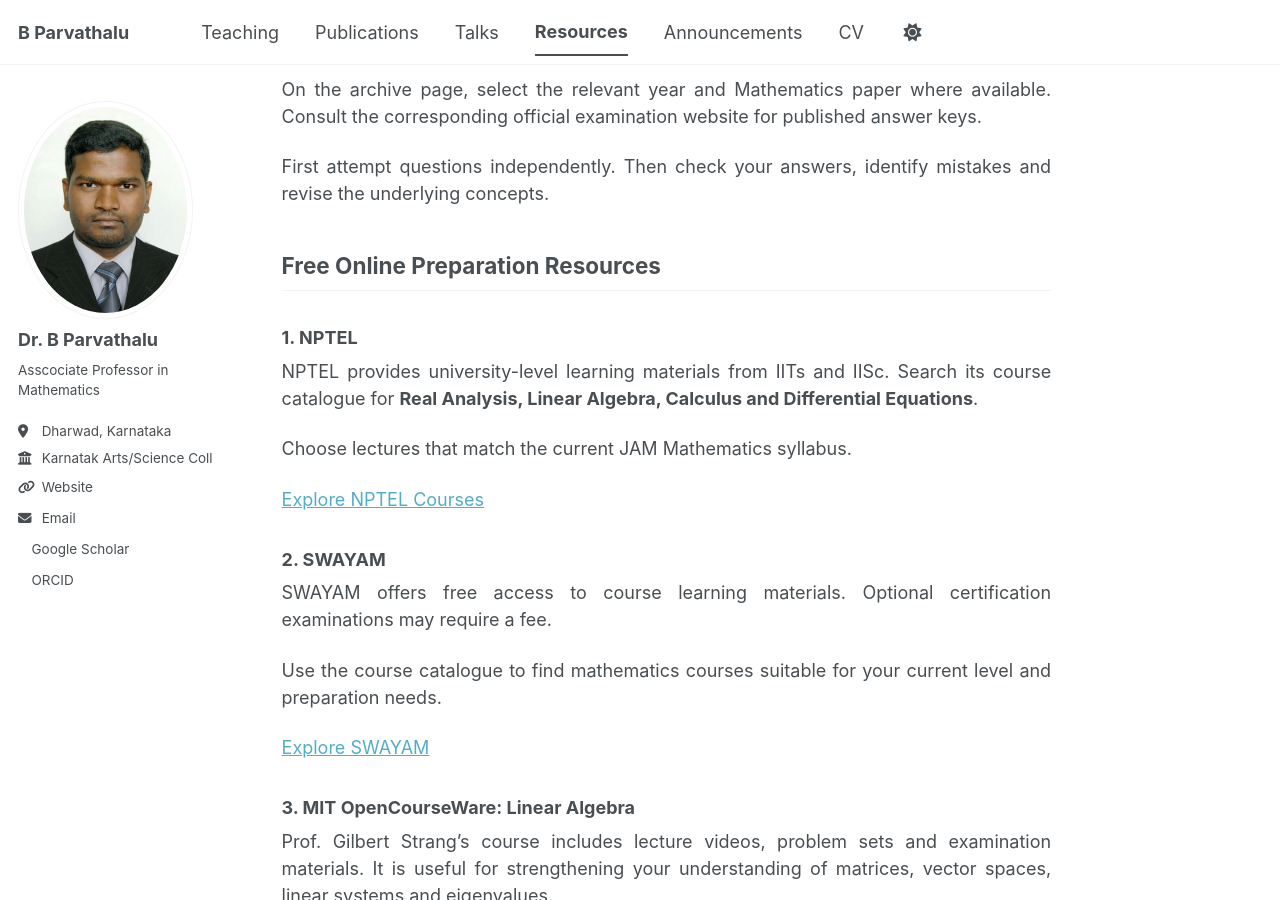
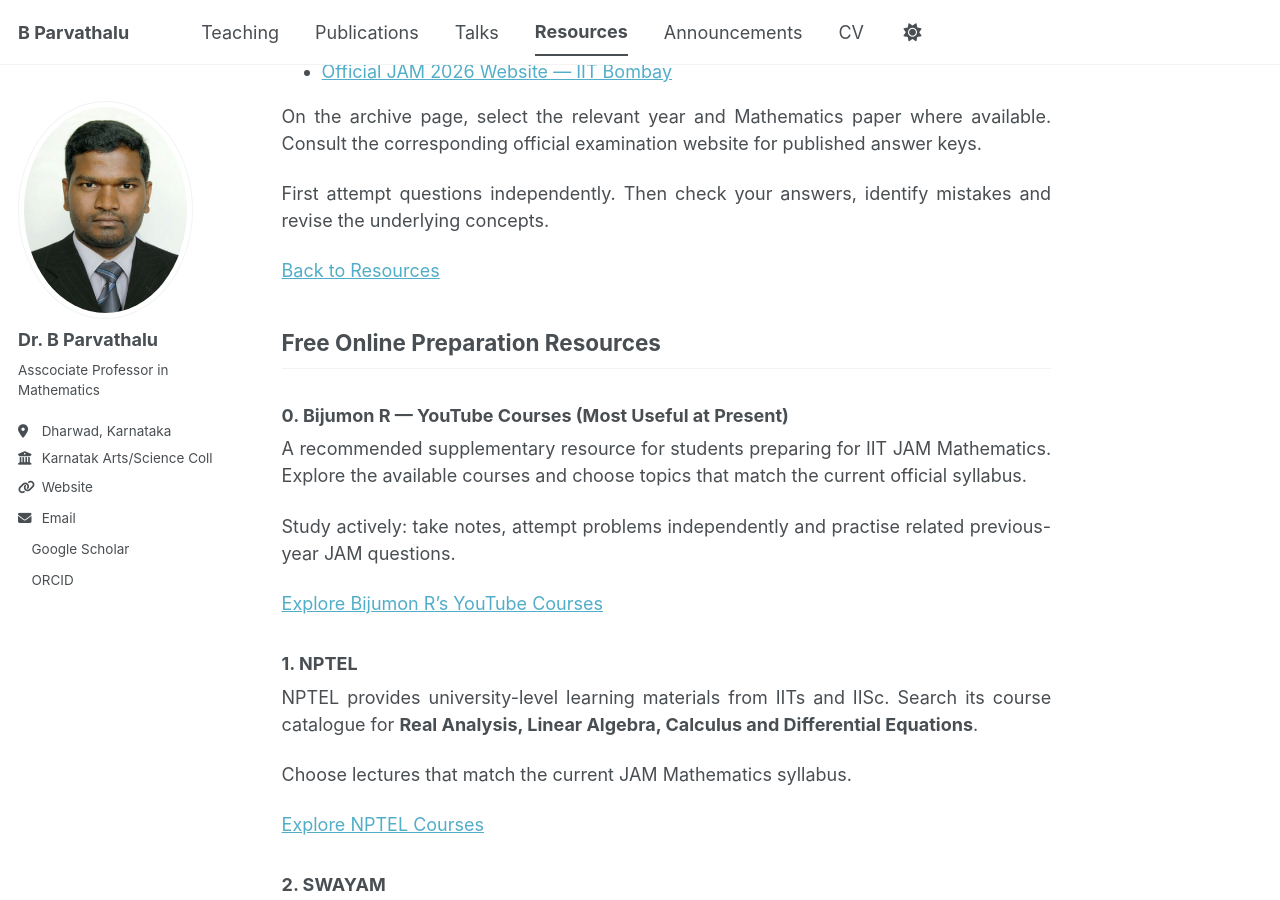
Before and after one commit to drbp-kcd/drbp-kcd.github.io, a Jekyll site: the page built from _resources/iit-jam-mathematics.md, in a window 1280 px wide and 900 px high, scrolled down 2109 px. Built offline with Jekyll 4.4.1, drawn with Linux system fonts in a browser that asks for light colours; a style sheet for code colours, icons or effects is not loaded; some of the changed text lies outside the part shown.

Commit message:
Add free online resources for IIT JAM Mathematics
Added a section for free online preparation resources, including Bijumon R's YouTube courses, and removed duplicate content.

```diff
--- a/_resources/iit-jam-mathematics.md
+++ b/_resources/iit-jam-mathematics.md
@@ -171,6 +171,7 @@ Click a name to read the story.
   </p>
 </details>
 
+[Back to Resources]({{ '/resources/' | relative_url }})
 
 ## Expert Advice
 
@@ -217,7 +218,20 @@ examination website for published answer keys.
 First attempt questions independently. Then check your answers,
 identify mistakes and revise the underlying concepts.
 
+[Back to Resources]({{ '/resources/' | relative_url }})
+
 ## Free Online Preparation Resources
+
+### 0. Bijumon R — YouTube Courses (Most Useful at Present)
+
+A recommended supplementary resource for students preparing
+for IIT JAM Mathematics. Explore the available courses and
+choose topics that match the current official syllabus.
+
+Study actively: take notes, attempt problems independently
+and practise related previous-year JAM questions.
+
+[Explore Bijumon R’s YouTube Courses](https://www.youtube.com/@bijumonr559/courses)
 
 ### 1. NPTEL
 
```
Also changed, not shown: other parts of _resources/iit-jam-mathematics.md (+0 -10 lines).
